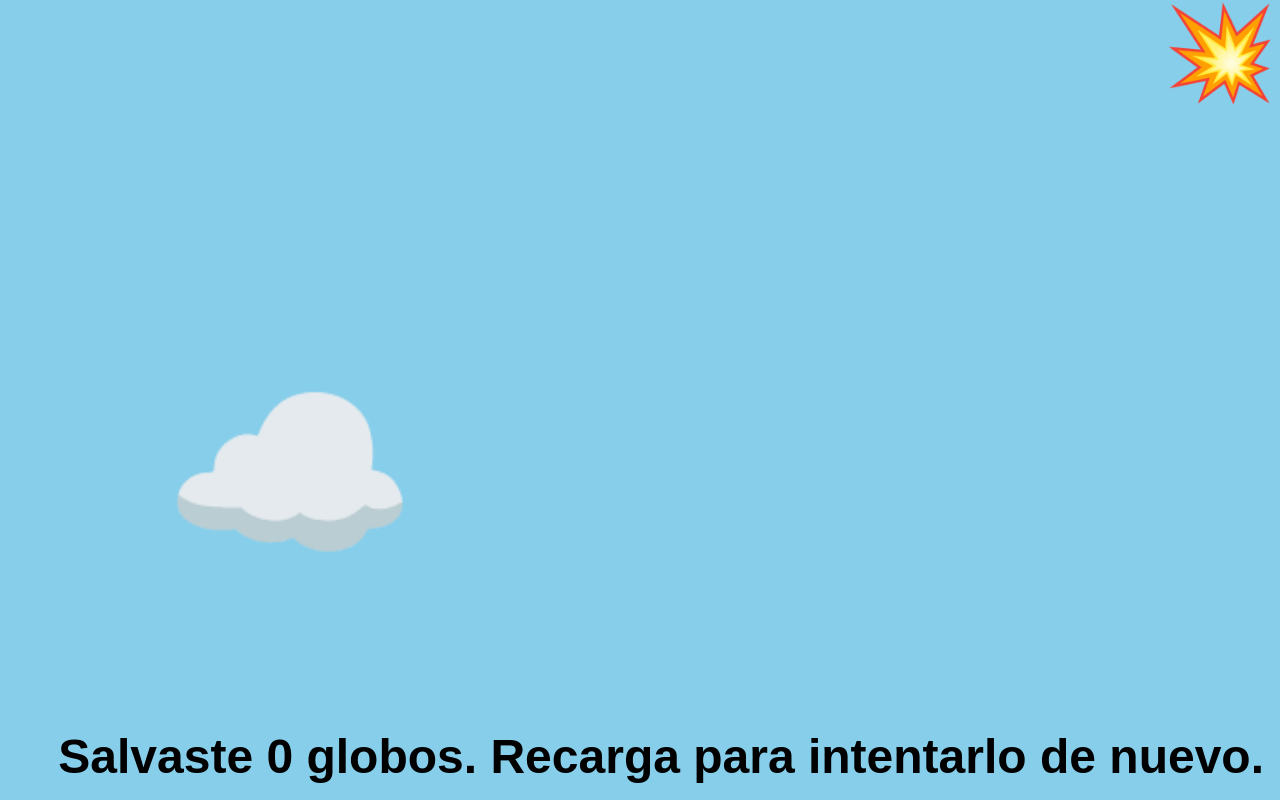
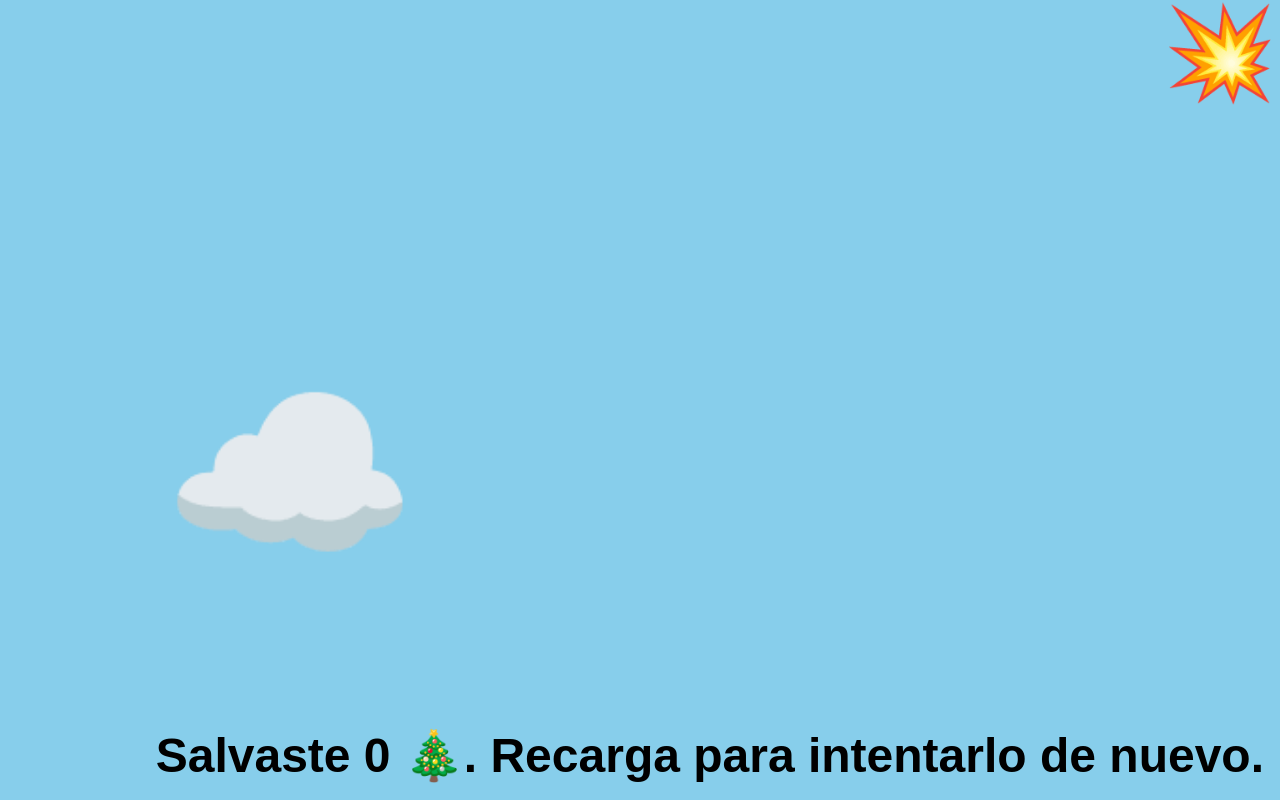
Before and after one commit to bertez/balloons, a plain HTML site: page index.html in a window 1280 px wide. Drawn offline with Linux system fonts and the light colour scheme.

Commit message:
Changed title

```diff
--- a/index.html
+++ b/index.html
@@ -4,7 +4,7 @@
     <meta charset="UTF-8" />
     <meta http-equiv="X-UA-Compatible" content="IE=edge" />
     <meta name="viewport" content="width=device-width, initial-scale=1.0" />
-    <title>Balloons</title>
+    <title>Cosas voladoras</title>
 
     <link rel="stylesheet" href="/css/style.css" />
   </head>
@@ -13,7 +13,7 @@
       <div></div>
     </main>
 
-    <p>No dejes que el globo llegue arriba</p>
+    <p></p>
 
     <script src="/js/main.js"></script>
   </body>
--- a/js/main.js
+++ b/js/main.js
@@ -72,7 +72,8 @@ function addCloud() {
 function endGame() {
   gameOver = true;
   balloon.textContent = "💥";
-  scoreboard.textContent = `Salvaste ${points} globos. Recarga para intentarlo de nuevo.`;
+  scoreboard.textContent = `Salvaste ${points} ${FLYING_ITEM}. Recarga para intentarlo de nuevo.`;
 }
 
+scoreboard.textContent = `No dejes que el ${FLYING_ITEM} llegue hasta arriba!`;
 run();
```
